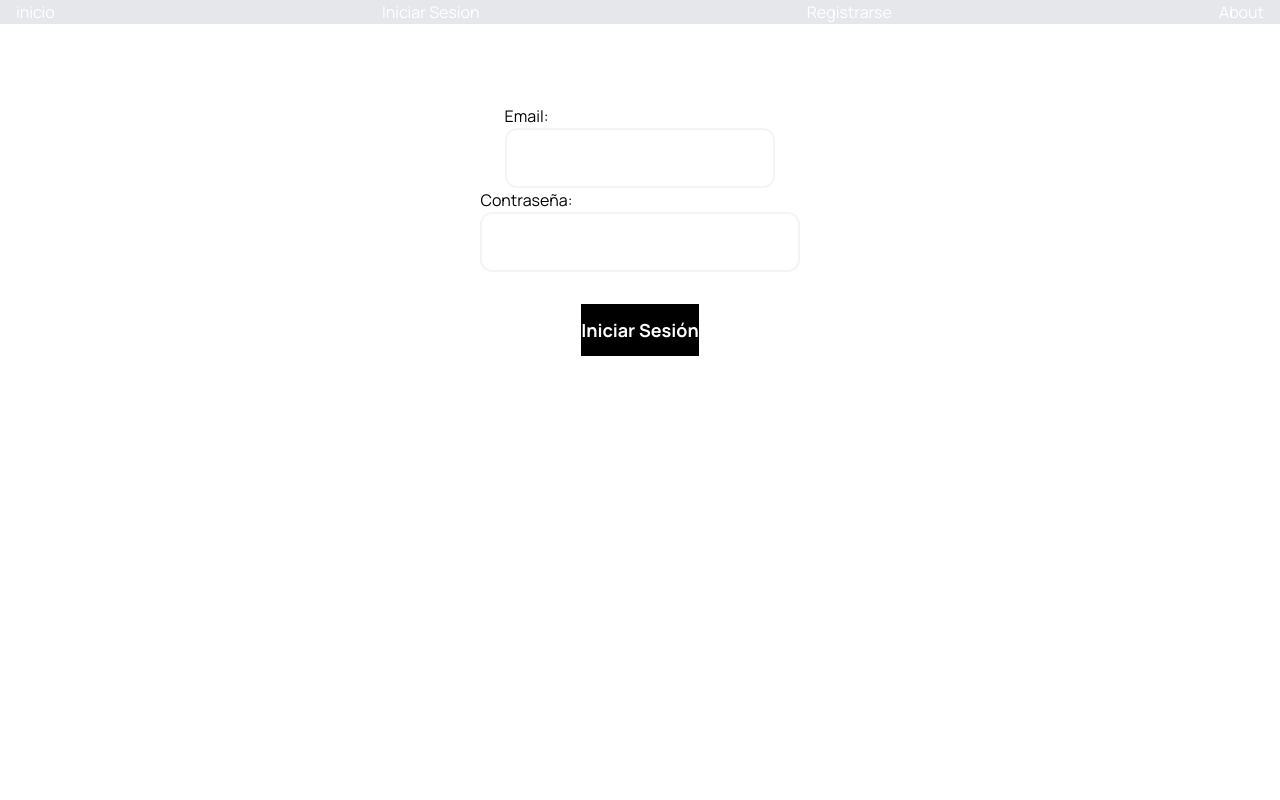
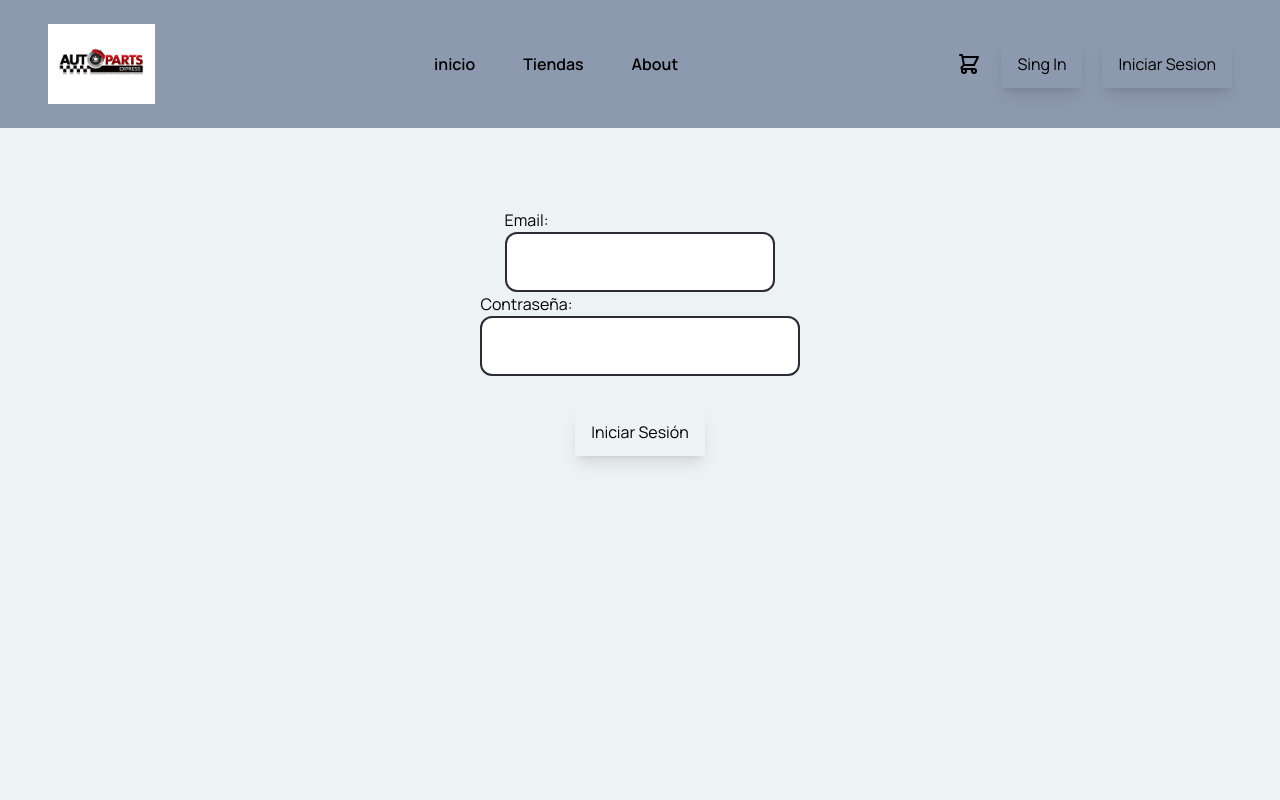
Before and after one commit to WilsonCollantesAponte/Autopart-Express, a Next.js app: page /client/form/login in a window 1280 px wide. Shown: the top 800 px of the page. Built offline with nearby package versions, Linux system fonts and the light colour scheme; no server answers.

Commit message:
styles home nav

```diff
--- a/app/client/form/login/page.jsx
+++ b/app/client/form/login/page.jsx
@@ -61,7 +61,7 @@ export default function Login() {
         <div className="">
           <label>Email:</label>
           <input
-            className="w-full border-2 border-gray-100 rounded-xl p-4 bg-transparent"
+            className="w-full border-2 bg-white border-black-100 rounded-xl p-4 bg-transparent"
             type="email"
             name="email"
             value={formData.email}
@@ -71,7 +71,7 @@ export default function Login() {
         <div>
           <label>Contraseña:</label>
           <input
-            className="w-full border-2 border-gray-100 rounded-xl p-4 bg-transparent"
+            className="w-full border-2 bg-white border-black-100 rounded-xl p-4 bg-transparent"
             type="password"
             name="password"
             value={formData.password}
@@ -81,7 +81,7 @@ export default function Login() {
         <div className="mt-8 gap-y-4">
           <button
             type="submit"
-            className="py-3 bg-black text-white font-bold text-lg"
+            className="button"
           >
             Iniciar Sesión
           </button>
--- a/app/client/form/nav/page.jsx
+++ b/app/client/form/nav/page.jsx
@@ -38,32 +38,55 @@ export default function Nav() {
 
     return(
 
-
-        <nav className="w-full bg-gray-200 shadow}">
-        <div className="flex justify-between items-center w-full px-4 text-white">
-            <Link href="/"> inicio</Link>
-            <Link href="/client/form/login"> Iniciar Sesion</Link>
-
-
+            <section className="relative mx-auto">
+                <nav className="flex justify-between bg-gray-botton text-black w-screen">
+                        <div className="px-5 xl:px-12 py-6 flex w-full items-center">
+                            <img className="h-20" src="/autoexpress.png" alt="logo" />
+                            {/* nav-links */}
+                            <div className="hidden md:flex px-4 mx-auto font-semibold font-heading space-x-12">
+                                <Link className="hover:text-gray-200" href="/"> inicio</Link>
+                                <Link  className="hover:text-gray-200" href="/client/form/about"> Tiendas</Link>
+                                <Link  className="hover:text-gray-200" href="/client/form/about"> About</Link>
+                            </div>
+                            {/* iconos */}
+                            <div className="hidden xl:flex items-center space-x-5 ">
+                                <Link className="flex items-center hover:text-gray-200" href="/">
+                                    <svg xmlns="http://www.w3.org/2000/svg" className="h-6 w-6" fill="none" viewBox="0 0 24 24" stroke="currentColor">
+                                        <path strokeLinecap="round" strokeLinejoin="round" strokeWidth="2"   d="M3 3h2l.4 2M7 13h10l4-8H5.4M7 13L5.4 5M7 13l-2.293 2.293c-.63.63-.184 1.707.707 1.707H17m0 0a2 2 0 100 4 2 2 0 000-4zm-8 2a2 2 0 11-4 0 2 2 0 014 0z" />
+                                        {/* MARCADOR DE ELEMENTOS EN EL CARRITO */}
+                                        {/* <span className="flex absolute -mt-5 ml-4">
+                                            <span className="animate-ping absolute inline-flex h-3 w-3 rounded-full bg-pink-400 opacity-75"></span>
+                                            <span className="relative inline-flex rounded-full h-3 w-3 bg-pink-500"></span>
+                                        </span> */}
+                                    </svg>
+                                </Link>
+                                <div >
                                 {formData ? (
-                    <div>
+                                    <div  className="hidden xl:flex items-center space-x-5 ">
                                                 <p>
-                            Hola! {formData.email} {formData.surname}
+                                                    {/* Hola! {formData.email} {formData.surname} */}
                                                     {formData.image && (
-                                <img src={formData.image} width="50" alt="user image" />
+                                                        <img src={formData.image} width="70" alt="user image" />
                                                     )}
 
                                                 </p>
-                        <button onClick={handleLogout}>Logout</button>
+                                                <button className="button" onClick={handleLogout}>Logout</button>
                                             </div>
                                         ) : (
-                    <button>
-                        <Link href="/client/form/signIn">Registrarse</Link>
+                                            <div className="hidden xl:flex items-center space-x-5 ">
+                                                <button className="button">
+                                                    <Link href="/client/form/signIn">Sing In</Link>
                                                 </button>
+                                                <button className="button" >
+                                                    <Link href="/client/form/login"> Iniciar Sesion</Link>
+                                                </button>
+                                            </div>
                                         )}
-
-            <Link href="/client/form/about"> About</Link>
+                                </div>
+                            </div>
+                            {/*  */}
                         </div>
                 </nav>
+            </section>
     )
 }
--- a/app/globals.css
+++ b/app/globals.css
@@ -52,7 +52,12 @@ textarea:focus {
 .custom-btn {
   @apply flex flex-row relative justify-center items-center py-3 px-6 outline-none;
 }
+
+.button{
+  @apply  px-4 py-3  outline-none focus:ring-4 shadow-lg transform active:scale-75 transition-transform
+}
 /* END: General styles */
+
 
 /* START: Hero styles */
 .hero {
@@ -160,6 +165,11 @@ textarea:focus {
 }
 /* END: searchbar styles */
 
+
+/* START: NavBar styles */
+
+/* END: navBar styles */
+
 /* @tailwind base;
 @tailwind components;
 @tailwind utilities;
--- a/app/home/page.jsx
+++ b/app/home/page.jsx
@@ -2,10 +2,13 @@ import { Footer, Navbar } from '@/components'
 import ProductsCards from '@/components/ProductsCards'
 import React from 'react'
 import Nav from '../client/form/nav/page';
+import Filters from '@/components/Filters';
+
 const Home = () => {
   return (
     <div>
       {/* <Nav></Nav> */}
+      <Filters></Filters>
       <ProductsCards/>
 
     </div>
--- a/app/layout.js
+++ b/app/layout.js
@@ -15,8 +15,7 @@ export default function RootLayout({ children }) {
   return (
     <html lang="en">
       <Providers>
-        <body className={inter.className}>
-          {/* <Navbar /> */}
+        <body className={`bg-gray-body ${inter.className}`} >
           <Nav />
           {children}
           <Footer />
--- a/app/product/api/brand/route.js
+++ b/app/product/api/brand/route.js
@@ -7,13 +7,17 @@ export async function GET() {
     const product = await DataBaseInteraction.product.findMany();
 
     //mapear los prod sacar las brand
-    const brands = product.map(prod => prod.brand)
+    const brands = product.map(prod => prod.brand);
+    const names = product.map(prod => prod.name);
 
     const brandArray = new Set(brands);
-    console.log(brandArray)
+
+    const nameArray = new Set(names);
+
     let brandUnicos = [...brandArray]
+    let nameUnicos = [...nameArray]
 
-    return NextResponse.json({ brandUnicos });
+    return NextResponse.json({  nameUnicos , brandUnicos});
   } catch (error) {
     return NextResponse.json({ message: error.message }, { status: 500 });
   }
--- /dev/null
+++ b/components/Filters.jsx
@@ -0,0 +1,67 @@
+import React from 'react'
+
+
+const getBrand = async () =>{
+    try {
+        const response = await fetch(
+            `http://localhost:3000/product/api/brand`,
+            {
+              method: "GET",
+            }
+          ).then((response)=>response.json());
+            console.log(response)
+          return response;
+        } catch (error) {
+            console.group(error)
+        }
+    }
+
+
+async function Filters() {
+
+
+    const response = await getBrand();
+    console.log(response);
+
+  return (
+    <div className="pt-2 pl-4">
+        <select defaultValue="Brand" className="button mr-1" >
+            Categoria
+            <option value="Brand" disabled > Marcas </option>
+            {
+                response.brandUnicos.map(ele => <option key={ele} value={ele}>
+                    {ele}
+                </option>)
+            }
+
+        </select>
+
+        <select defaultValue="name" className="button mr-1" >
+            Categoria
+            <option value="name" disabled > Categoria </option>
+            {/* {
+                response.nameUnicos.map(ele => <option key={ele} value={ele}>
+                    {ele}
+                </option>)
+            } */}
+        </select>
+
+        <select defaultValue="Precio" className="button mr-1" >
+            Precio
+            <option value="Precio" disabled> Precio </option>
+            <option value="ascendente">menor -mayor </option>
+            <option value="descendente">mayor - menor</option>
+        </select>
+
+        <select defaultValue="Calificacion" className="button mr-1" >
+            Calificacion
+            <option value="Calificacion"  disabled> Calificacion </option>
+            <option value="ascendente">menor - mayor</option>
+            <option value="descendente">mayor - menor</option>
+        </select>
+    </div>
+
+  )
+}
+
+export default Filters
--- a/components/ProductsCards.jsx
+++ b/components/ProductsCards.jsx
@@ -1,22 +1,32 @@
 import React from "react";
 import { parts } from "@/constants";
 import Image from "next/image";
+import Link from "next/link";
 
 const ProductsCards = () => {
   return (
-    <div className="container mx-auto py-36 px-8 justify-center">
-      <div className="grid lg:grid-cols-3 gap-10">
+    <div className="container bg-gray-body mx-auto py-36 px-8 justify-center">
+      <div className="grid  w-auto  lg:grid-cols-3 gap-10">
           {parts.map((autopart, index) => (
-          <div key={index} className="shadow-lg flex justify-center">
+                <div key={index} className="shadow-2xl rounded-lg max-w-xs h-96">
                 <Image
                   src={autopart.img}
                   alt="imagen1"
                   width={200}
-              height={200}
-              className="object-contain"
+                  height={300}
+                  className="w-full h-2/3 rounded-t-lg p-8"
                 />
-            <h3>{autopart.model}</h3>
-            <p>${autopart.price}</p>
+                 <div className="pb-2 mt-3 ">
+                  <div className="px-5 pb-5 ">
+                      <h3 className="text-gray-900 font-semibold text-xl tracking-tight ">{autopart.model}</h3>
+                    </div>
+                    <div className="flex  items-center justify-between">
+                      <span className="text-3xl font-bold text-gray-900  ml-2">${autopart.price}</span>
+                      <button className="button mr-2 text-red-botton border-2 border-red-botton font-medium rounded-lg text-sm px-5 py-2.5 text-center">
+                          <Link href={"/"}>Comprar</Link>
+                      </button>
+                    </div>
+                 </div>
                 </div>
            ))}
       </div>
--- a/tailwind.config.js
+++ b/tailwind.config.js
@@ -12,6 +12,11 @@ module.exports = {
         inter: ["Inter", "sans-serif"],
       },
       colors: {
+        "gray-body":"#EDF2F4",
+        "blue-Nav":"#2B2D42",
+        "gray-botton":"#8D99AE",
+        "red-botton":"#EF233C",
+        "red-font":"#D90429",
         "black-100": "#2B2C35",
         "primary-blue": {
           DEFAULT: "#2B59FF",
```
Also changed, not shown: app/client/form/nav/styles.modules.css (deleted), 2 other files (tests, documents, lock files or other folders). Lines whose indentation alone changed are shown as unchanged.
